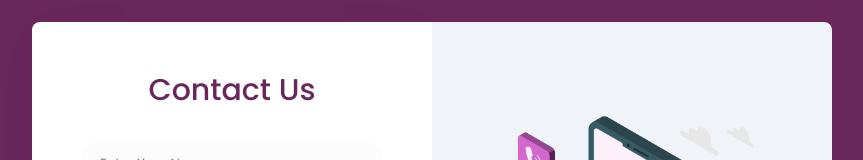
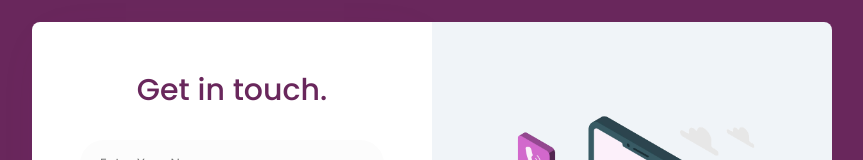
Before and after one commit to koustubhtech/Contact_form, a plain HTML site: page index.html in a window 1280 px wide. Shown: the part 144-304 px from the top of the page, without its empty margins (208-1071 px from the left). Drawn offline with nearby package versions, Linux system fonts and the light colour scheme.

Commit message:
Update index.html

```diff
--- a/index.html
+++ b/index.html
@@ -14,7 +14,7 @@
         <div class="container">
             <div class="main">
                 <div class="content" data-aos="fade-down-right" data-aos-duration="3000">
-                    <h2>Contact Us</h2>
+                    <h2>Get in touch.</h2>
                     <form action="#" method="post">
                         <input type="text" name="name" placeholder="Enter Your Name" >
 
```
